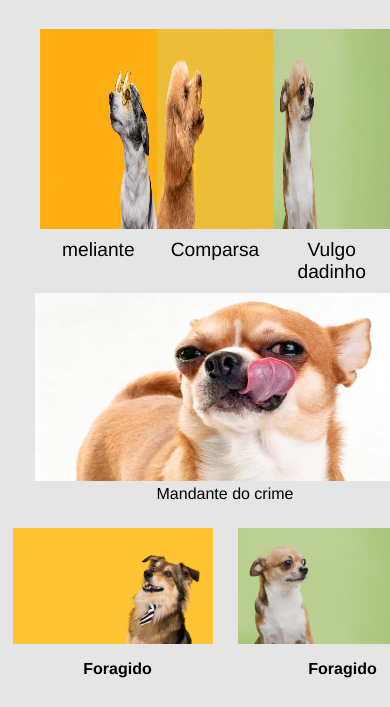
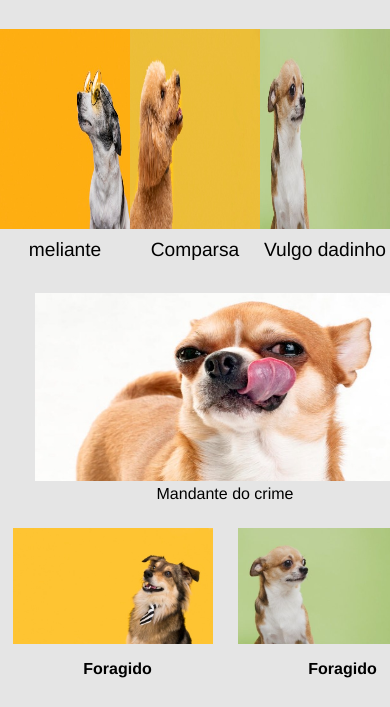
Before and after one commit to vtrajanodev/task4, a website: page pages/noticias.html in a window 390 px wide. Shown: the part 120-827 px from the top of the page. Drawn offline with Linux system fonts and the light colour scheme.

Commit message:
Reponsividade

```diff
--- a/styles/styles-noticias.css
+++ b/styles/styles-noticias.css
@@ -157,11 +157,4 @@ div.cards p{
         flex-direction: column;
         justify-content: center;
     }
-
-    .flex-top-container div:first-child{
-        justify-content: center;
-        margin-left: 2.5rem;
-
-    }
-
 }
```
